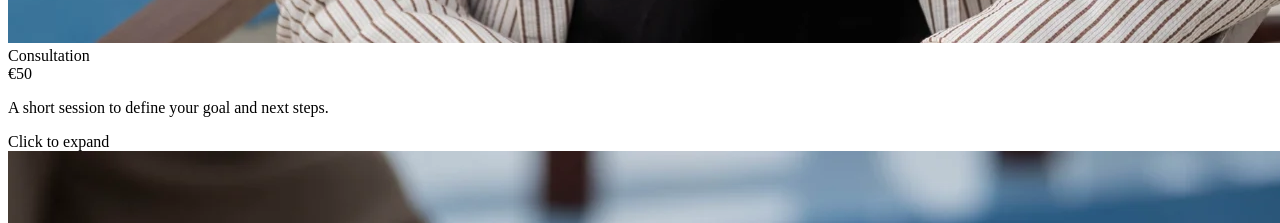
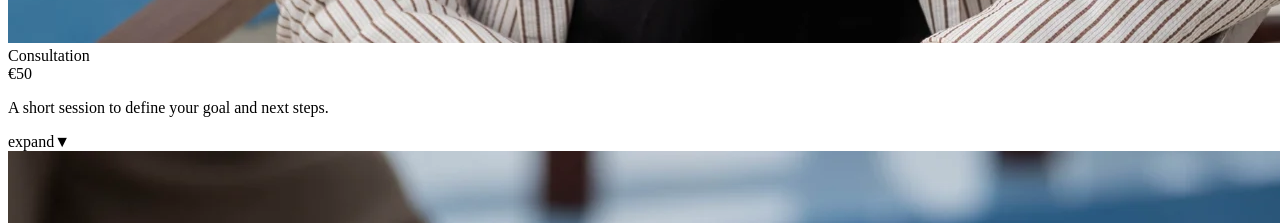
Before and after one commit to olithin/BacktoYou, a React (Vite) app: page /el in a window 1280 px wide. Shown: the part 2340-2563 px from the top of the page. Built offline with nearby package versions, Linux system fonts and the light colour scheme; the HTML template or start-up script is replaced by a standard one.

Commit message:
first course

```diff
--- a/src/pages/HomePage.tsx
+++ b/src/pages/HomePage.tsx
@@ -62,35 +62,68 @@ function MarkdownBlock(props: { md: string }) {
   return <div className="prose max-w-none prose-zinc" dangerouslySetInnerHTML={{ __html: html }} />;
 }
 
-function ServiceCardView(props: { svc: ServiceCard }) {
+function ServiceCardView(props: { svc: ServiceCard; locale: Locale }) {
     const [open, setOpen] = useState(false);
     const htmlShort = useMemo(() => mdToSafeHtml(props.svc.shortMd), [props.svc.shortMd]);
     const htmlFull = useMemo(() => mdToSafeHtml(props.svc.fullMd), [props.svc.fullMd]);
 
+    function toggle() {
+        setOpen((v) => !v);
+    }
+
     return (
-    <Card className="p-4 cursor-pointer" onClick={() => setOpen((v) => !v)}>
+        <div
+            role="button"
+            tabIndex={0}
+            aria-expanded={open}
+            // FE: Make the whole card clickable (Card component may not forward onClick).
+            onClick={toggle}
+            onKeyDown={(e) => {
+                // FE: Accessibility: support Enter/Space.
+                if (e.key === "Enter" || e.key === " ") {
+                    e.preventDefault();
+                    toggle();
+                }
+            }}
+            className="outline-none"
+        >
+            <Card className="p-4 cursor-pointer select-none hover:shadow-soft focus-within:ring-2 focus-within:ring-zinc-300">
             <div className="flex items-start gap-4">
                     {props.svc.imageUrl ? (
                         <img src={props.svc.imageUrl} alt="" className="w-16 h-16 rounded-xl object-cover border border-zinc-200" />
                     ) : (
                         <div className="w-16 h-16 rounded-xl bg-zinc-50 border border-zinc-200" />
                     )}
+
                     <div className="min-w-0 flex-1">
                         <div className="flex items-center justify-between gap-3">
                             <div className="text-base font-semibold truncate">{props.svc.title}</div>
                             <div className="text-sm text-zinc-600 whitespace-nowrap">{props.svc.price}</div>
                         </div>
+
                         {!open ? (
-            <div className="text-sm text-zinc-700 mt-2 prose max-w-none prose-zinc" dangerouslySetInnerHTML={{ __html: htmlShort }} />
+                            <div
+                                className="text-sm text-zinc-700 mt-2 prose max-w-none prose-zinc"
+                                dangerouslySetInnerHTML={{ __html: htmlShort }}
+                            />
                         ) : (
-            <div className="text-sm text-zinc-700 mt-2 prose max-w-none prose-zinc" dangerouslySetInnerHTML={{ __html: htmlFull }} />
+                            <div
+                                className="text-sm text-zinc-700 mt-2 prose max-w-none prose-zinc"
+                                dangerouslySetInnerHTML={{ __html: htmlFull }}
+                            />
                         )}
+
+                        <div className="text-xs text-zinc-400 mt-3 flex items-center gap-2">
+                            <span>{open ? t(props.locale, "collapse") : t(props.locale, "expand")}</span>
+                            <span aria-hidden="true">{open ? "▲" : "▼"}</span>
                         </div>
                     </div>
-      <div className="text-xs text-zinc-400 mt-3">{open ? "Click to collapse" : "Click to expand"}</div>
+                </div>
             </Card>
+        </div>
     );
 }
+
 
 export default function HomePage() {
   const params = useParams();
@@ -139,7 +172,7 @@ export default function HomePage() {
         <SectionTitle title={servicesBlock.title} subtitle={servicesBlock.subtitle} />
         <div className="grid md:grid-cols-2 gap-4">
           {model.services.map((s) => (
-            <ServiceCardView key={s.id} svc={s} />
+              <ServiceCardView key={s.id} svc={s} locale={locale} />
           ))}
         </div>
       </section>
```
Lines whose indentation alone changed are shown as unchanged.
